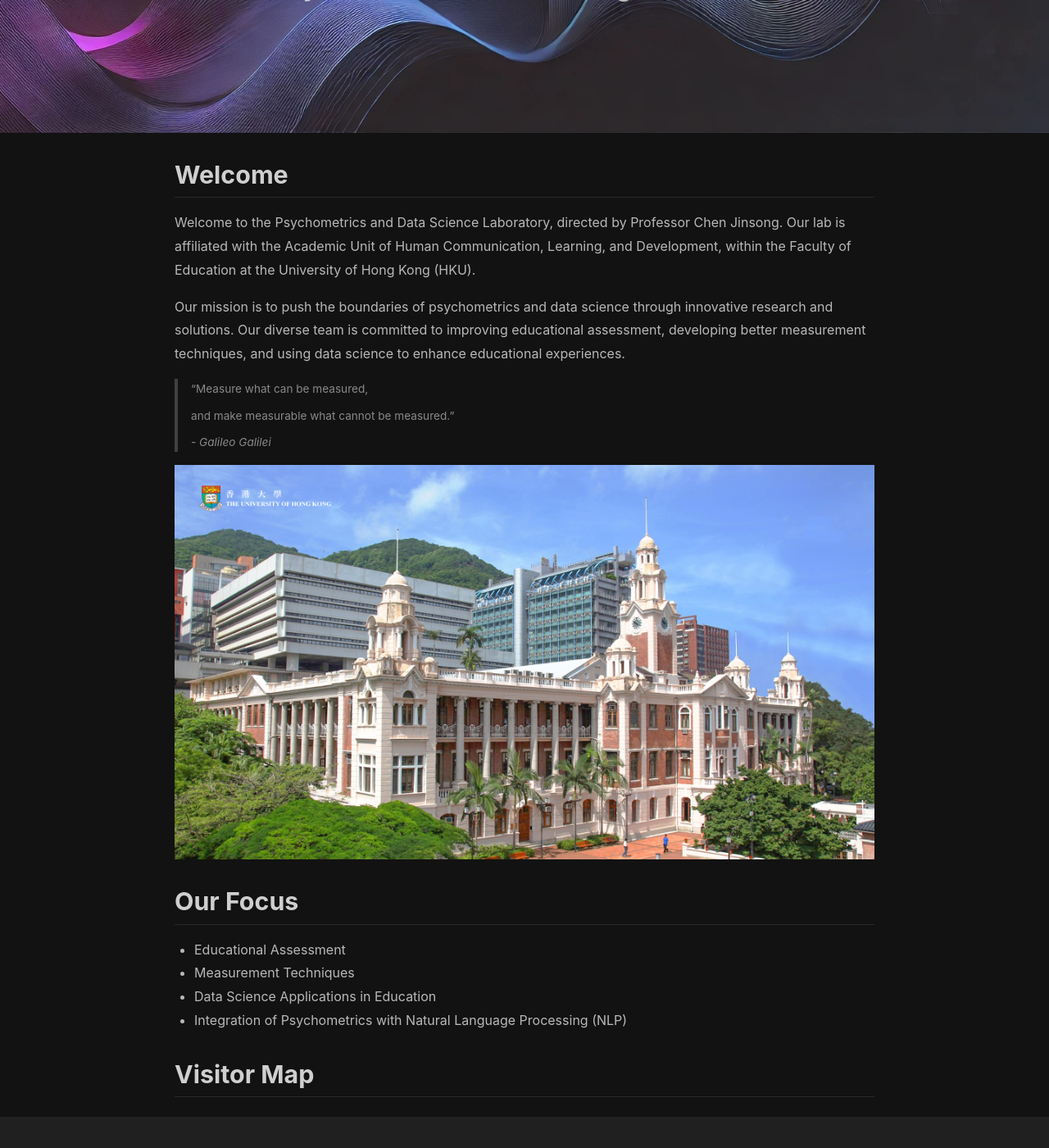
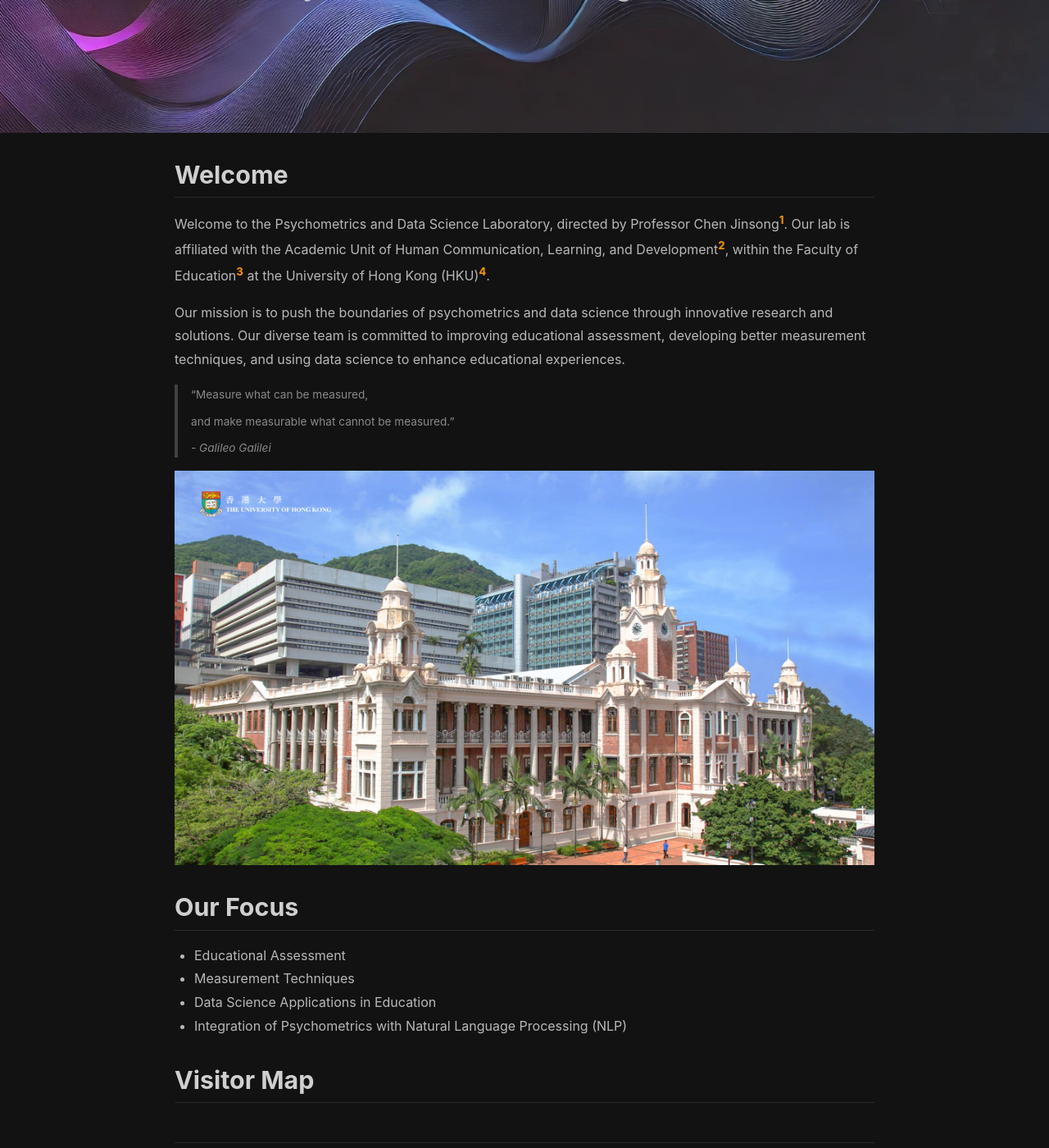
Before and after one commit to psychometrics-ds/psychometrics-ds.github.io, a Jekyll site: the page built from index.md, in a window 1280 px wide and 1400 px high, scrolled down 648 px. Shown: the whole window at 82% size. Built offline with Jekyll 4.4.1, drawn with Linux system fonts in a browser that asks for light colours; nearby versions of some CDN libraries; some of the changed lines change nothing that is shown; some of the changed text lies outside the part shown.

Commit message:
Update index.md

```diff
--- a/index.md
+++ b/index.md
@@ -15,7 +15,15 @@
 
 ## Welcome
 
-Welcome to the Psychometrics and Data Science Laboratory, directed by Professor Chen Jinsong. Our lab is affiliated with the Academic Unit of Human Communication, Learning, and Development, within the Faculty of Education at the University of Hong Kong (HKU).
+Welcome to the Psychometrics and Data Science Laboratory, directed by Professor Chen Jinsong[^1]. Our lab is affiliated with the Academic Unit of Human Communication, Learning, and Development[^2], within the Faculty of Education[^3] at the University of Hong Kong (HKU)[^4].
+
+[^1]: [Link](https://psychometrics-ds.github.io/people/chen-jinsong.html) to the profile of Professor Chen Jinsong
+
+[^2]: [Link](https://web.edu.hku.hk/unit/human-communication-learning-and-development) to the Academic Unit of Human Communication, Learning, and Development
+
+[^3]: [Link](https://web.edu.hku.hk/) to the Faculty of Education
+
+[^4]: [Link](https://www.hku.hk/) to the University of Hong Kong
 
 Our mission is to push the boundaries of psychometrics and data science through innovative research and solutions. Our diverse team is committed to improving educational assessment, developing better measurement techniques, and using data science to enhance educational experiences.
 
```
